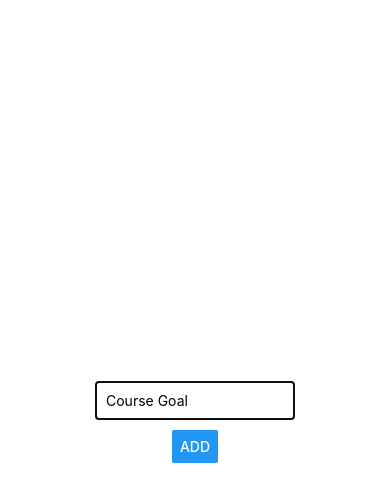
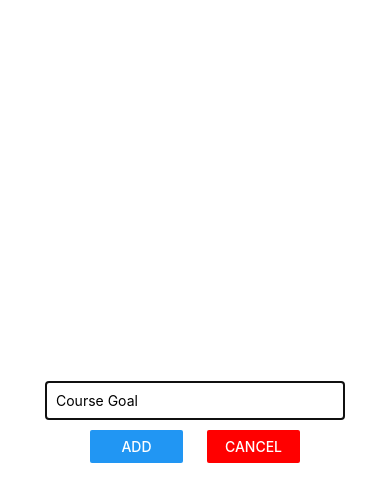
Before and after one commit to kelvanince1/React-Native, a React Native app in the folder rn-complete-guide/: screen / in a window 390 px wide. Both pictures are taken after a click on the button "ADD NEW GOAL". Shown: the top 502 px of the page. Built offline with nearby package versions, Linux system fonts and the light colour scheme.

Commit message:
Refactor styling

```diff
--- a/rn-complete-guide/App.js
+++ b/rn-complete-guide/App.js
@@ -13,12 +13,18 @@ export default function App() {
       ...currentGoals,
       { id: Math.random().toString(), value: goal }
     ]);
+
+    setIsAddMode(false);
   }
 
   const removeGoalHandler = goalId => {
     setCourseGoals(currentGoals => {
       return currentGoals.filter((goal) => goal.id !== goalId);
     });
+  }
+
+  const cancelGoalAdd = () => {
+    setIsAddMode(false);
   }
 
   return (
@@ -30,6 +36,7 @@ export default function App() {
       <GoalInput
         onAddGoal={addGoalHandler}
         visible={isAddMode}
+        onCancel={cancelGoalAdd}
       />
 
       <FlatList
--- a/rn-complete-guide/components/GoalInput/index.js
+++ b/rn-complete-guide/components/GoalInput/index.js
@@ -6,6 +6,11 @@ const GoalInput = props => {
 
     const goalInputHandler = (enteredText) => {
         setEnteredGoal(enteredText);
+    }
+
+    const addGoalHandler = () => {
+        props.onAddGoal(enteredGoal);
+        setEnteredGoal('');
     }
 
     return (
@@ -17,11 +22,22 @@ const GoalInput = props => {
                     onChangeText={goalInputHandler}
                     value={enteredGoal}
                 />
+                <View style={styles.buttonContainer}>
+                    <View style={styles.button}>
+                        <Button
+                            title="Add"
+                            onPress={addGoalHandler}
+                        />
+                    </View>
 
-                <Button
-                    title="Add"
-                    onPress={() => props.onAddGoal(enteredGoal)}
-                />
+                    <View style={styles.button}>
+                        <Button
+                            title="Cancel"
+                            color="red"
+                            onPress={props.onCancel}
+                        />
+                    </View>
+                </View>
             </View>
         </Modal>
     );
@@ -38,7 +54,15 @@ const styles = StyleSheet.create({
         borderWidth: 1,
         marginBottom: 10,
         padding: 10,
-        width: 200
+        width: 300
+      },
+      buttonContainer: {
+          flexDirection: "row",
+          justifyContent: 'space-around',
+          width: '60%'
+      },
+      button: {
+          width: '40%'
       }
 })
 
```
